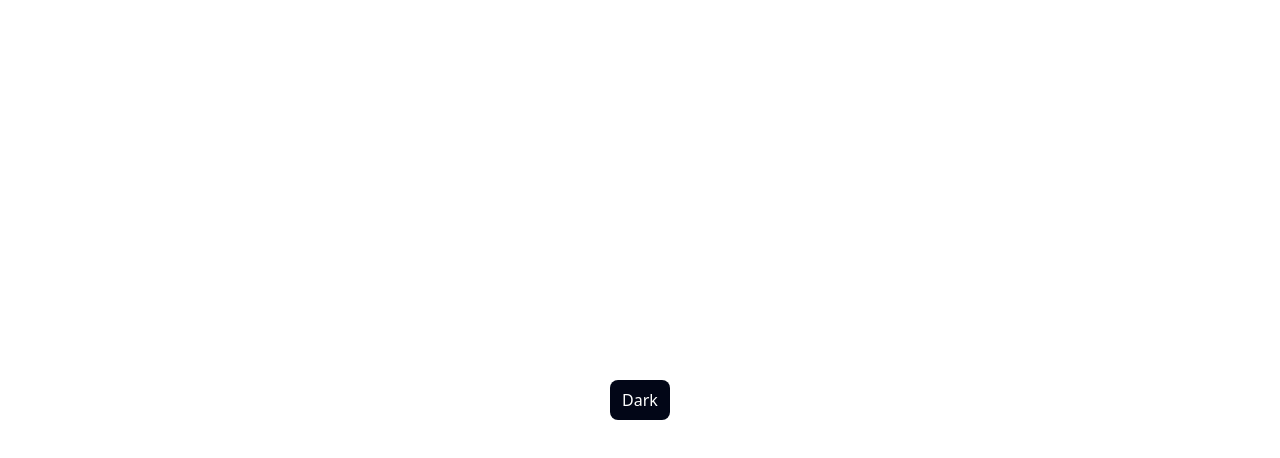
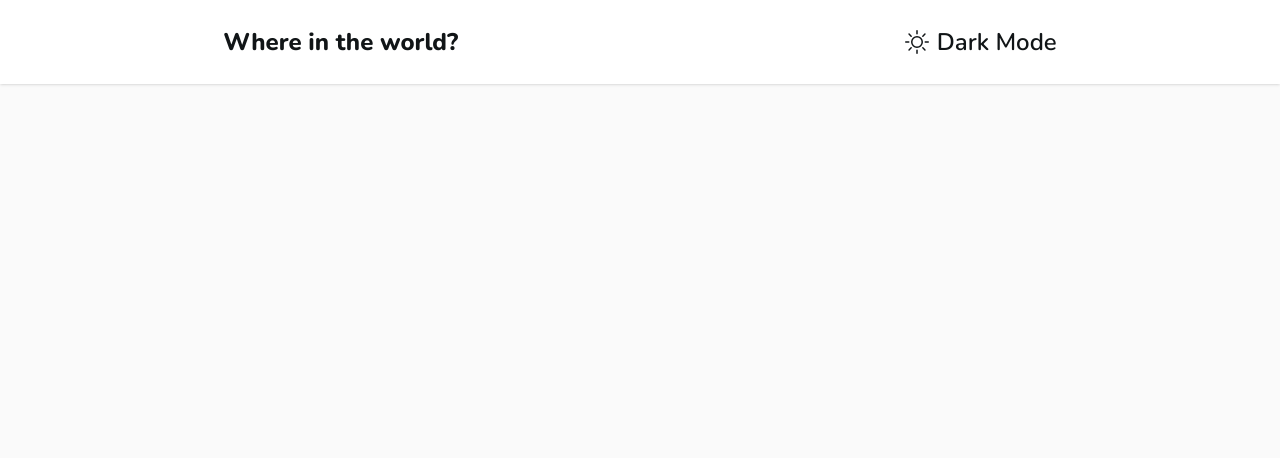
Before and after one commit to sharpartzgh/Country-App, a React (Vite) app: page / in a window 1280 px wide. Shown: the top 458 px of the page. Built offline with nearby package versions, Linux system fonts and the light colour scheme.

Commit message:
Header component added

```diff
--- a/package.json
+++ b/package.json
@@ -11,7 +11,8 @@
   },
   "dependencies": {
     "react": "^18.2.0",
-    "react-dom": "^18.2.0"
+    "react-dom": "^18.2.0",
+    "react-icons": "^5.0.1"
   },
   "devDependencies": {
     "@types/react": "^18.2.43",
--- a/src/App.jsx
+++ b/src/App.jsx
@@ -6,7 +6,7 @@ import Homepage from './Pages/Homepage'
 function App() {
 
   return (
-    <div className='flex flex-col justify-center items-center w-screen h-screen px-24 dark:bg-slate-800' >
+    <div className=' bg-[#FAFAFA] flex flex-col p items-center w-screen h-screen px-24 dark:bg-[#202C36]' >
       <Homepage />
     </div>
   )
--- a/src/Pages/Homepage.jsx
+++ b/src/Pages/Homepage.jsx
@@ -1,4 +1,5 @@
 import React, { useEffect, useState } from 'react';
+import Header from '../components/Header';
 
 const Homepage = () => {
   const [darkMode, setDarkMode] = useState(false);
@@ -22,14 +23,8 @@ const Homepage = () => {
 
 
   return (
-    <div className='relative dark:bg-teal-950 dark:text-white'>
-      <div className='flex text-center flex-col justify-center items-center'></div>
-      <button
-        onClick={()=> setDarkMode(!darkMode)}
-        className='bg-slate-950 text-white py-2 px-3 rounded-lg dark:bg-teal-500'
-      >
-        {darkMode ? 'Light' : 'Dark'}
-      </button>
+    <div className='relative bg-[#FAFAFA]'>
+      <Header darkMode={darkMode} setDarkMode={setDarkMode} />
     </div>
   );
 };
--- a/src/components/Header.jsx
+++ b/src/components/Header.jsx
@@ -0,0 +1,22 @@
+/* eslint-disable no-unused-vars */
+/* eslint-disable react/prop-types */
+import React from 'react'
+import { IoMoonOutline } from "react-icons/io5";
+import { BsSun } from "react-icons/bs";
+
+const Header = ({darkMode, setDarkMode}) => {
+  return (
+    <header className='flex  font-Nunito text-[#111517] bg-[#FFFFFF] dark:bg-[#2B3844] dark:text-[#FFFFFF] w-screen justify-around py-6 shadow'>
+      <div>
+        <h1 className=' text-[24px] font-extrabold mobile:text-[18px]'>Where in the world?</h1>
+      </div>
+      <div className='flex text-center items-center gap-2'>
+       {darkMode ? <IoMoonOutline className=' mobile:h-5 mobile-w-5 cursor-pointer h-6 w-6' onClick={()=> setDarkMode(!darkMode)}/>  :
+        <BsSun onClick={()=> setDarkMode(!darkMode)} className=' cursor-pointer h-6 w-6'/>}
+        <span className=' font-semibold text-[24px] mobile:text-[16px] text '>{darkMode ? 'Light Mode' : 'Dark Mode'}</span>
+      </div>
+    </header>
+  )
+}
+
+export default Header
```
Also changed, not shown: 1 other file (tests, documents, lock files or other folders).
